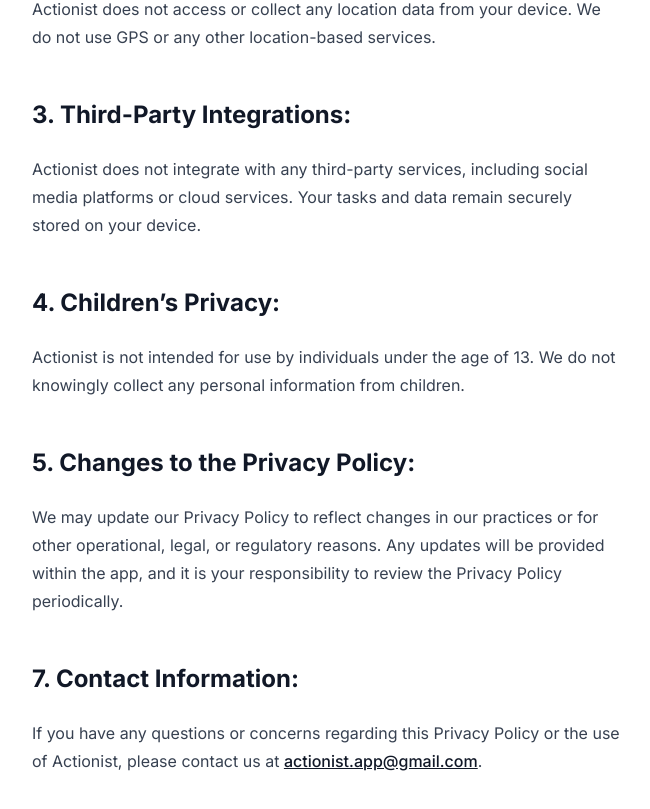
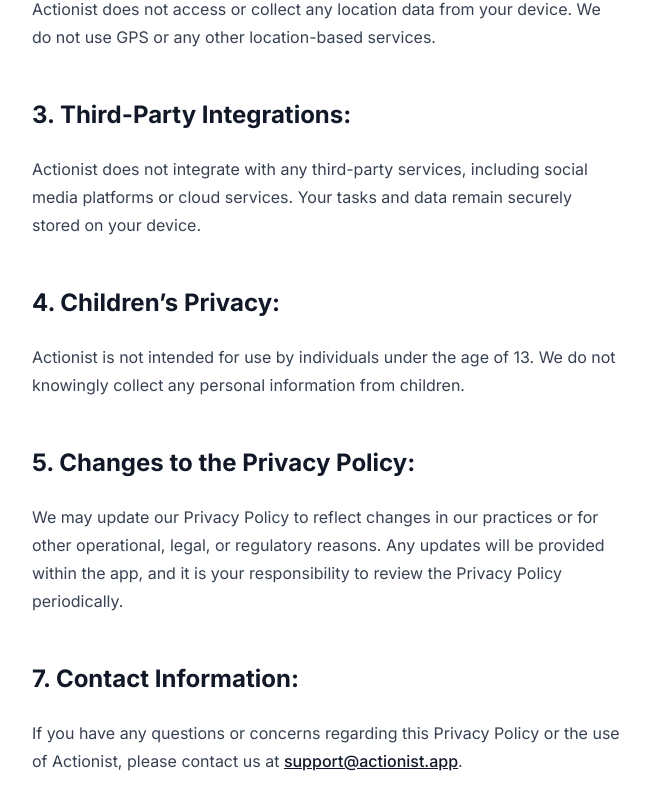
Before and after one commit to drewradcliff/actionist-app, a Next.js app: page /privacy-policy in a window 1280 px wide. Shown: the part 633-1442 px from the top of the page, without its empty margins (312-962 px from the left). Built offline with nearby package versions, Linux system fonts and the light colour scheme.

Commit message:
update contact email

```diff
--- a/app/header.tsx
+++ b/app/header.tsx
@@ -23,7 +23,7 @@
         >
           <Link href="/blog">Blog</Link>
           <Link href="/privacy-policy">Privacy Policy</Link>
-          <a href="mailto:actionist.app@gmail.com">Contact</a>
+          <a href="mailto:support@actionist.app">Contact</a>
         </div>
         <button onClick={onClick} className={clsx(!showNav && "sm:hidden")}>
           {showNav ? (
@@ -38,7 +38,7 @@
           <div className="flex flex-col items-center space-y-8 text-xl">
             <Link href="/blog">Blog</Link>
             <Link href="/privacy-policy">Privacy Policy</Link>
-            <a href="mailto:actionist.app@gmail.com">Contact</a>
+            <a href="mailto:support@actionist.app">Contact</a>
           </div>
         </div>
       )}
--- a/app/page.tsx
+++ b/app/page.tsx
@@ -59,7 +59,19 @@
         <p className="text-zinc-500">- David Allen</p>
       </div>
       <footer className="flex flex-col items-center justify-center space-y-8 py-12">
-        <Image alt="qr code" src="/qr-code.svg" width={150} height={150} />
+        <Image
+          onClick={() => {
+            window.open(
+              "https://apps.apple.com/us/app/actionist-a-doing-app/id6477123297",
+              "_blank",
+            );
+          }}
+          className="cursor-pointer"
+          alt="qr code"
+          src="/qr-code.svg"
+          width={150}
+          height={150}
+        />
         <p className="text-sm text-zinc-500">
           &copy; {new Date().getFullYear()} Actionist. All rights reserved.
         </p>
--- a/app/privacy-policy/page.tsx
+++ b/app/privacy-policy/page.tsx
@@ -54,7 +54,7 @@
         <p>
           If you have any questions or concerns regarding this Privacy Policy or
           the use of Actionist, please contact us at{" "}
-          <a href="mailto:actionist.app@gmail.com">actionist.app@gmail.com</a>.
+          <a href="mailto:support@actionist.app">support@actionist.app</a>.
         </p>
       </div>
     </main>
```
